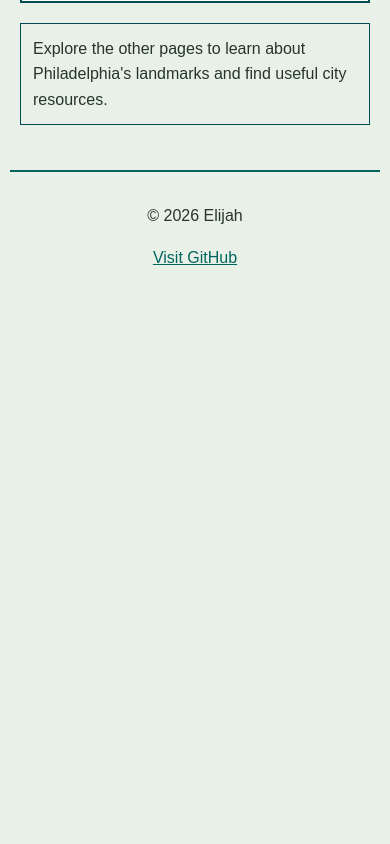
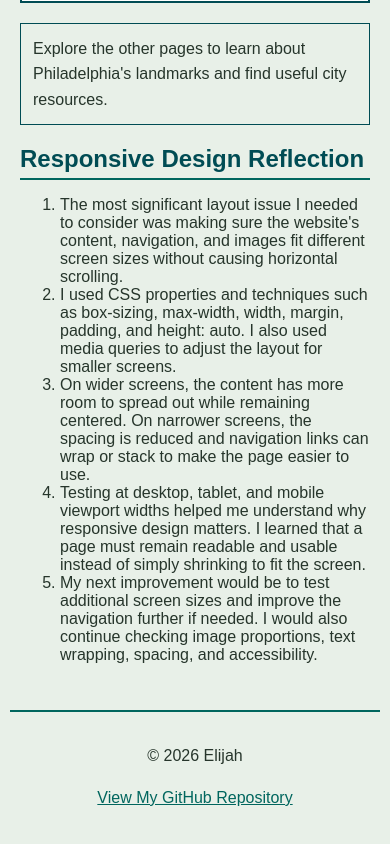
Before and after one commit to elijahhillwork820-cpu/my-philadelphia-website, a plain HTML site: page index.html in a window 390 px wide. Shown: the part 664-1508 px from the top of the page. Before the commit the page ends 975 px from the top, so only its background shows below. Drawn offline with Linux system fonts and the light colour scheme.

Commit message:
Add responsive design reflection section
Added a section reflecting on responsive design considerations and improvements.

```diff
--- a/index.html
+++ b/index.html
@@ -1,3 +1,4 @@
+
 
 <!DOCTYPE html>
 <html lang="en">
@@ -41,12 +42,55 @@
             Explore the other pages to learn about Philadelphia's landmarks
             and find useful city resources.
         </p>
+
+        <section>
+            <h2>Responsive Design Reflection</h2>
+
+            <ol>
+                <li>
+                    The most significant layout issue I needed to consider
+                    was making sure the website's content, navigation, and
+                    images fit different screen sizes without causing
+                    horizontal scrolling.
+                </li>
+
+                <li>
+                    I used CSS properties and techniques such as
+                    box-sizing, max-width, width, margin, padding,
+                    and height: auto. I also used media queries to adjust
+                    the layout for smaller screens.
+                </li>
+
+                <li>
+                    On wider screens, the content has more room to spread
+                    out while remaining centered. On narrower screens,
+                    the spacing is reduced and navigation links can wrap
+                    or stack to make the page easier to use.
+                </li>
+
+                <li>
+                    Testing at desktop, tablet, and mobile viewport widths
+                    helped me understand why responsive design matters.
+                    I learned that a page must remain readable and usable
+                    instead of simply shrinking to fit the screen.
+                </li>
+
+                <li>
+                    My next improvement would be to test additional screen
+                    sizes and improve the navigation further if needed.
+                    I would also continue checking image proportions,
+                    text wrapping, spacing, and accessibility.
+                </li>
+            </ol>
+        </section>
     </main>
 
     <footer>
         <p>&copy; 2026 Elijah</p>
         <p>
-            <a href="https://github.com/">Visit GitHub</a>
+            <a href="https://github.com/elijahhillwork820-cpu/my-philadelphia-website">
+                View My GitHub Repository
+            </a>
         </p>
     </footer>
 
```
